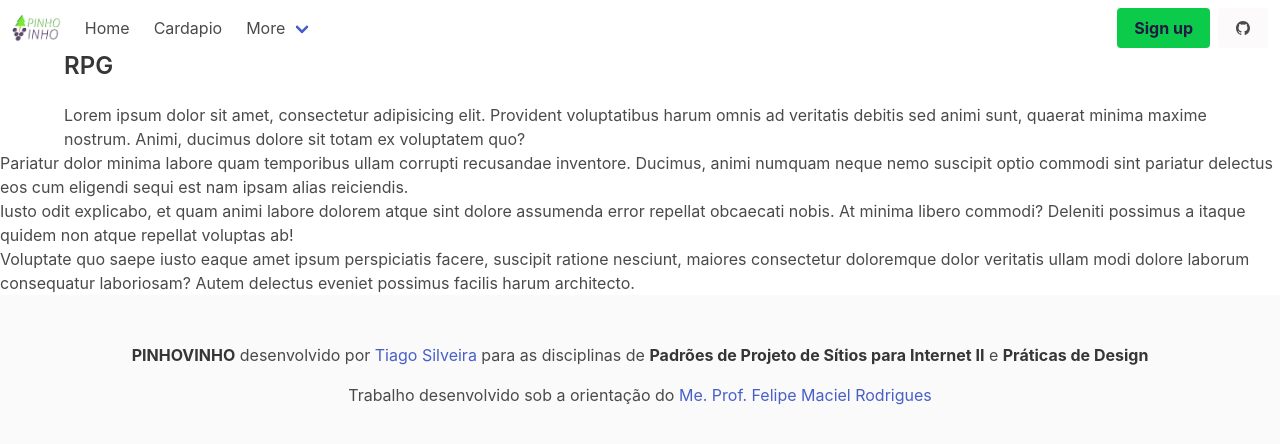
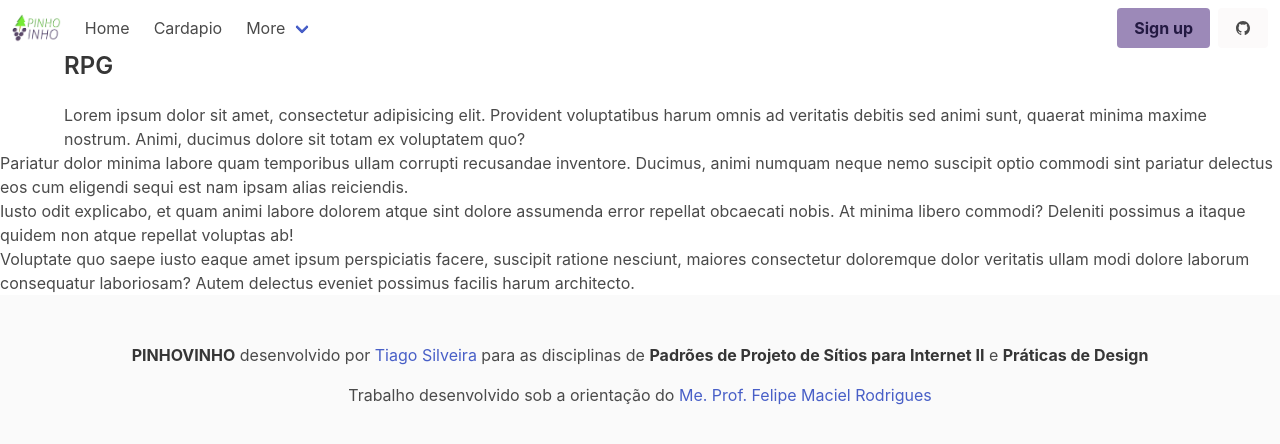
Before and after one commit to pinhotx/pinhovinho, a website: page index.html in a window 1280 px wide. Drawn offline with nearby package versions, Linux system fonts and the light colour scheme.

Commit message:
Removido estilos vazios. Adicionar cores no scss

```diff
--- a/base/css/custom.css
+++ b/base/css/custom.css
@@ -6,17 +6,6 @@ h1.title span{
 h1.title{
   color: var(--grape);
 }
-
-nav.navbar img#navLogo{
-
-}
-
-nav.navbar .navbrand a#navLogo{
-
-}
-
-
-
 
 
 @media screen and (max-width: 1023px){
--- a/base/sass/styles.scss
+++ b/base/sass/styles.scss
@@ -5,9 +5,16 @@ $darkpurple: #231942;
 $melon: #F9B5AC;
 $light: #FCFAFA;
 $grape: #9C89B8;
+/*
+TODO:
+* Adicionar mais cores
+* Adicionar variáveis de fonte
+* Adicionar tema claro e escuro
 
+*/
 
-$primary: $pinegreen;
+$primary: $grape;
+$info: $light;
 $success: $pinegreen;
 $warning: $melon;
 $info: $grape;
```
Also changed, not shown: base/css/styles.css.
